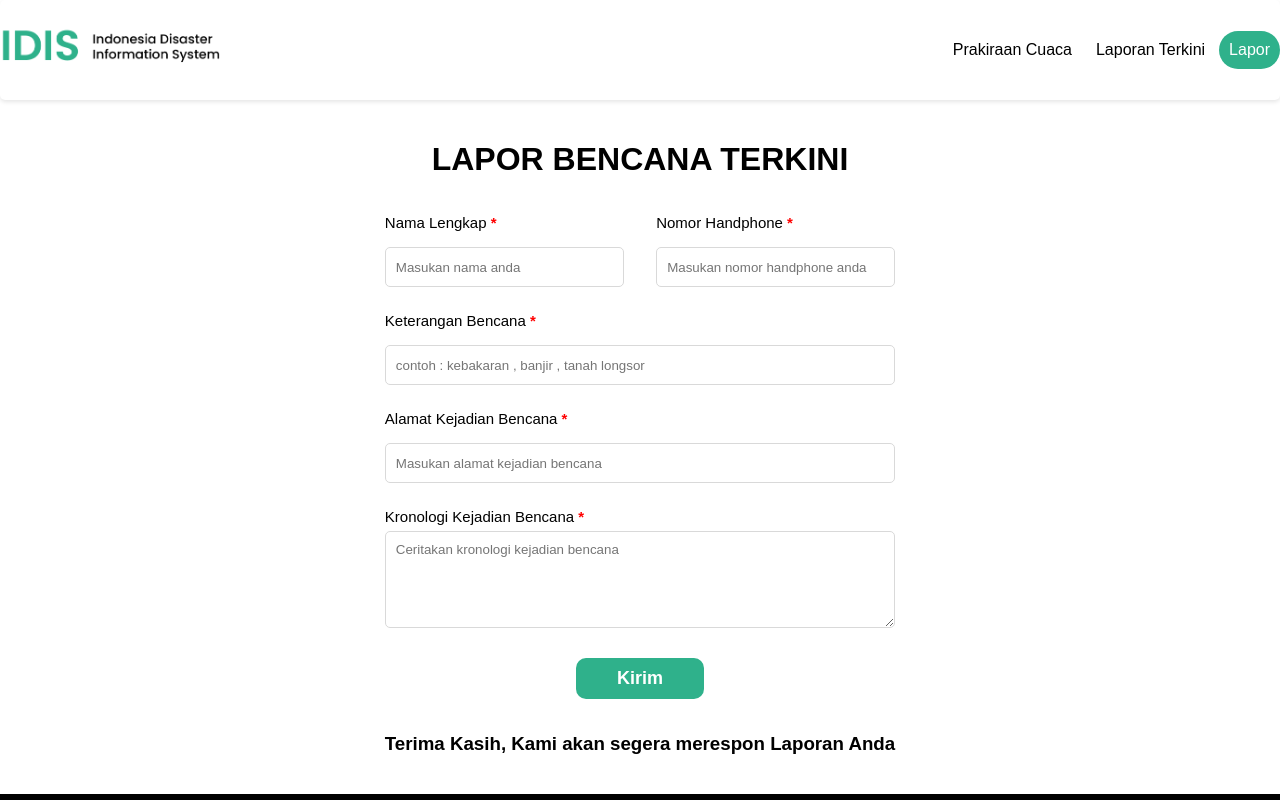
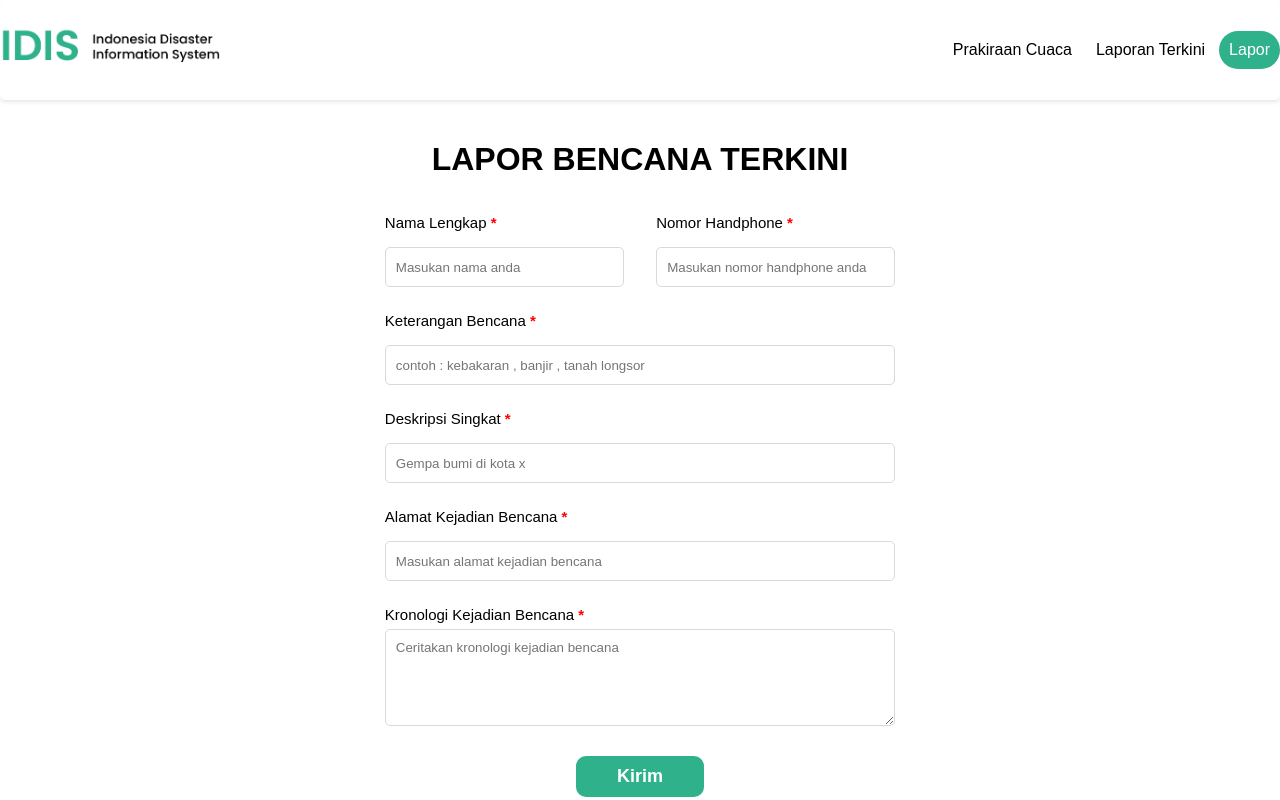
Before and after one commit to devardha/disaster-management, a React (Create React App) app: page /lapor in a window 1280 px wide. Shown: the top 800 px of the page. Built offline with nearby package versions, Linux system fonts and the light colour scheme.

Commit message:
COnnect data laporan terkini to firebase

```diff
--- a/src/components/Lapor/index.tsx
+++ b/src/components/Lapor/index.tsx
@@ -2,6 +2,7 @@ import React, { useState } from "react";
 import { db } from "../../firebase/firebaseClient";
 import { doc, setDoc } from "firebase/firestore";
 import { v4 as uuidv4 } from "uuid";
+import { format } from "date-fns";
 
 interface FormLaporData {
 	name: string;
@@ -10,6 +11,8 @@ interface FormLaporData {
 	address: string;
 	details: string;
 	image?: string;
+	date?: string;
+	bencana?: string;
 }
 
 const FormLapor = () => {
@@ -20,6 +23,8 @@ const FormLapor = () => {
 		address: "",
 		details: "",
 		image: "",
+		date: format(new Date(), "yyyy-MM-dd'T'HH:mm:ss'Z'"),
+		bencana: "",
 	});
 
 	const handleSubmit = async (e: React.FormEvent) => {
@@ -86,6 +91,26 @@ const FormLapor = () => {
 						name="keteranganBencana"
 						className="form-input"
 						placeholder="contoh : kebakaran , banjir , tanah longsor"
+						value={formData.bencana}
+						onChange={(e) =>
+							setFormData({
+								...formData,
+								bencana: e.target.value,
+							})
+						}
+					/>
+				</div>
+
+				<div className="form-inputs">
+					<label className="form-label">
+						Deskripsi Singkat <span>*</span>
+					</label>
+					<input
+						id="deskripsi"
+						type="text"
+						name="deskripsi"
+						className="form-input"
+						placeholder="Gempa bumi di kota x"
 						value={formData.description}
 						onChange={(e) =>
 							setFormData({
--- a/src/components/LaporanTerkini/LaporanTerkini.tsx
+++ b/src/components/LaporanTerkini/LaporanTerkini.tsx
@@ -2,11 +2,14 @@ import { useEffect, useState } from "react";
 import { collection, query, getDocs } from "firebase/firestore";
 import { db } from "../../firebase/firebaseClient";
 import { Link } from "react-router-dom";
+import { format } from "date-fns";
 
 interface iData {
 	description: string;
 	id: string;
 	details: string;
+	bencana: string;
+	date: string;
 }
 
 const LaporanTerkini = () => {
@@ -40,16 +43,18 @@ const LaporanTerkini = () => {
 						<div className="col-nw1" key={index}>
 							<div className="news-grid">
 								<div className="news-event-cuaca">
-									<h4>{item.description}</h4>
+									<h4>{item.bencana}</h4>
 								</div>
 								<div className="news-title">
 									<Link to={`/News/${item.id}`}>
-										Gempa bumi mengguncang pesisir selatan
-										Sumatra Barat
+										{item.description}
 									</Link>
 								</div>
 								<div className="news-date">
-									Senin, 6 Juni 2022
+									{format(
+										new Date(item.date),
+										"dd MMMM yyyy"
+									)}
 								</div>
 								<div className="news-article">
 									{item.details}
```
